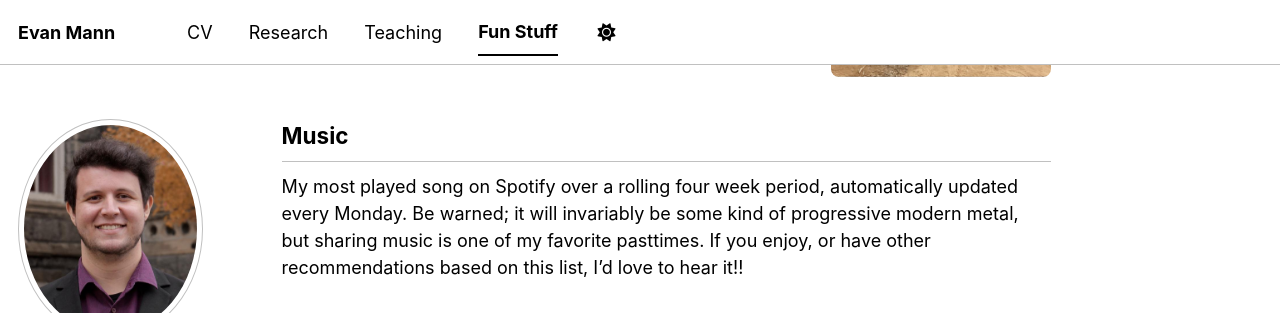
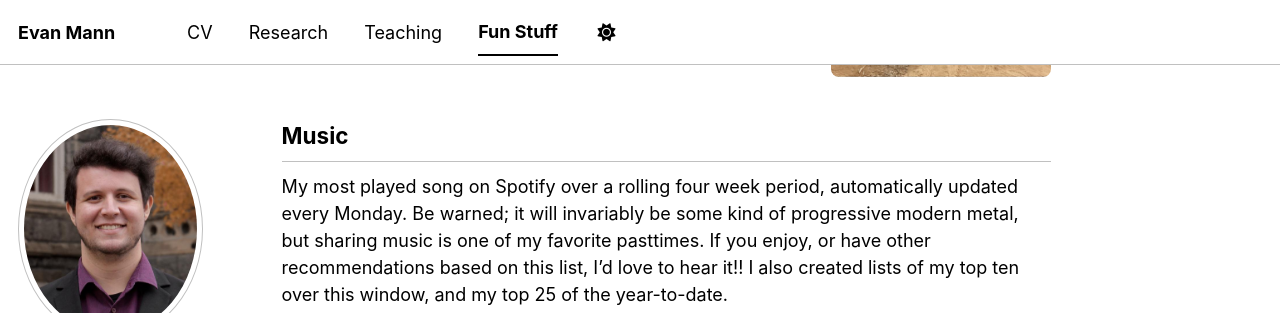
Before and after one commit to ecmannn/ecmannn.github.io, a Jekyll site: the page built from _pages/fun-stuff.md, in a window 1280 px wide and 1400 px high, scrolled down 454 px, cut to the strip 0-313 px from the top of the window. Built offline with Jekyll 4.4.1, drawn with Linux system fonts in a browser that asks for light colours; a script bundle is joined from its source files by our own code; library files that are not in the unit come from our copies.

Commit message:
music subsection hyperlink

```diff
--- a/_includes/spotify-top-tracks.html
+++ b/_includes/spotify-top-tracks.html
@@ -33,6 +33,8 @@
     .spotify-top__caption { display: flex; flex-wrap: wrap; align-items: center; gap: 0.75em; margin: 0 0 0.5em; }
     .spotify-top__caption-text { min-width: 0; }
     .spotify-top__more { font-size: 0.85em; margin: 0; }
+    .spotify-top__more + .spotify-top__more { margin-top: 0.25em; }
+    .spotify-top h2 { scroll-margin-top: 5rem; } /* clear the fixed masthead when jumped to via #anchor */
     .spotify-top__list { list-style: none; margin: 0; padding: 0; }
     .spotify-top__list li { display: flex; align-items: center; gap: 0.75em; padding: 0.5em 0; border-bottom: 1px solid #f2f3f3; }
     .spotify-top__list li:last-child { border-bottom: 0; }
@@ -69,8 +71,11 @@
     </span>
   </p>
   <p class="spotify-top__more"><a href="/fun-stuff/music/">Full top 10 most played this month &rarr;</a></p>
+  {% if year and year.tracks and year.tracks.size > 0 %}
+  <p class="spotify-top__more"><a href="/fun-stuff/music/#this-year">Full top 25 most played this year &rarr;</a></p>
+  {% endif %}
   {% else %}
-  <h2>Top {{ month.tracks.size }} this month</h2>
+  <h2 id="this-month">Top {{ month.tracks.size }} this month</h2>
   <p class="spotify-top__sub">My most-played tracks on Spotify over the last four weeks.</p>
 
   <ol class="spotify-top__list">
@@ -93,7 +98,7 @@
   </ol>
 
   {% if year and year.tracks and year.tracks.size > 0 %}
-  <h2>Top {{ year.tracks.size }} this year</h2>
+  <h2 id="this-year">Top {{ year.tracks.size }} this year</h2>
   <p class="spotify-top__sub">My most-played tracks on Spotify over the past year.</p>
 
   <ol class="spotify-top__list">
--- a/_pages/fun-stuff.md
+++ b/_pages/fun-stuff.md
@@ -21,7 +21,7 @@
 
 ## Music
 
-My most played song on Spotify over a rolling four week period, automatically updated every Monday. Be warned; it will invariably be some kind of progressive modern metal, but sharing music is one of my favorite pasttimes. If you enjoy, or have other recommendations based on this list, I'd love to hear it!!
+My most played song on Spotify over a rolling four week period, automatically updated every Monday. Be warned; it will invariably be some kind of progressive modern metal, but sharing music is one of my favorite pasttimes. If you enjoy, or have other recommendations based on this list, I'd love to hear it!! I also created lists of my top ten over this window, and my top 25 of the year-to-date.
 
 {% include spotify-top-tracks.html mode="teaser" %}
 
```
